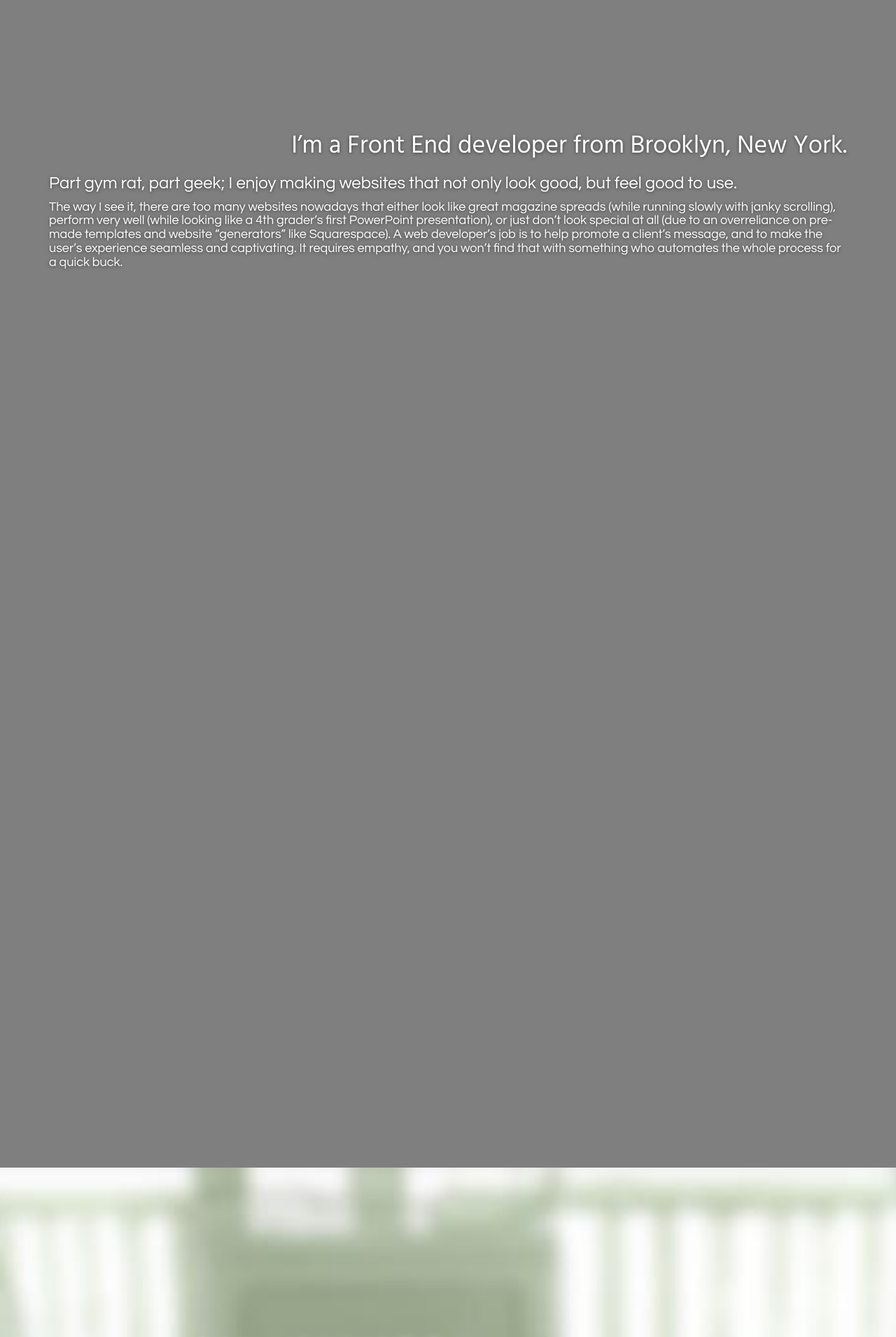
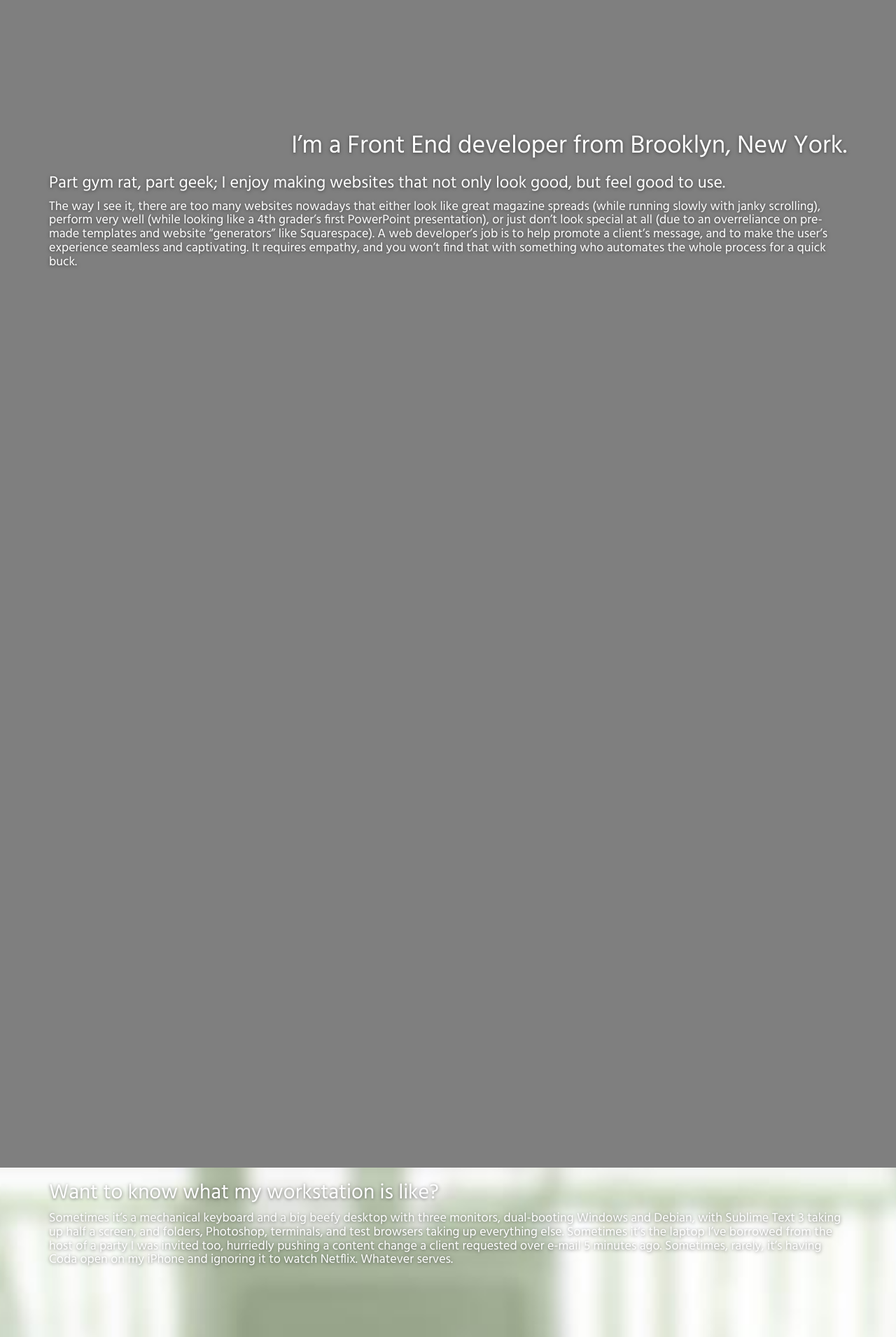
Before and after one commit to NoteMakoti/notemakoti.github.io, a Jekyll site: the page built from about.html, in a window 1280 px wide. Shown: the part 1104-3014 px from the top of the page at 70% size. Built offline with Jekyll 4.4.1, drawn with Linux system fonts in a browser that asks for light colours.

Commit message:
layout update

```diff
--- a/_includes/head.html
+++ b/_includes/head.html
@@ -22,8 +22,7 @@
     <meta name="description" content="{% if page.excerpt %}{{ page.excerpt | strip_html | strip_newlines | truncate: 160 }}{% else %}{{ site.description }}{% endif %}">
     <link rel="stylesheet" href="{{ " /css/font-awesome.min.css " | prepend: site.baseurl }}">
     <link rel="stylesheet" href="{{ " /css/bootstrap.min.css " | prepend: site.baseurl }}">
-    <link rel="stylesheet" href="{{ " /css/main.css " | prepend: site.baseurl }}">
+    <link rel="stylesheet" href="{{ " /css/main.min.css " | prepend: site.baseurl }}">
     <link rel='stylesheet' href='http://fonts.googleapis.com/css?family=Hind' type='text/css'>
-    <link rel='stylesheet' href='http://fonts.googleapis.com/css?family=Questrial' type='text/css'>
     <link rel="canonical" href="{{ page.url | replace:'index.html','' | prepend: site.baseurl | prepend: site.url }}">
     <link rel="alternate" type="application/rss+xml" title="{{ site.title }}" href="{{ " /feed.xml " | prepend: site.baseurl | prepend: site.url }}" />
--- a/css/main.css
+++ b/css/main.css
@@ -1,22 +1,18 @@
-html,
-body {
+  html, body {
   width: auto !important;
   overflow-x: hidden !important;
 }
-
 #container {
   height: 100%;
 }
-
 @media (max-width: 979px) {
   body {
-        padding-top: 0px;
+    padding-top: 0;
   }
 }
-
 #footer {
   height: 8vh;
-    margin: 0px;
+  margin: 0;
   bottom: 0;
   width: 100%;
   color: #FFF;
@@ -24,52 +20,34 @@
   display: flex;
   align-items: center;
 }
-
-.about-glow1 {}
-
-.about-glow2 {
-    color: #000000;
+.glow {
   text-shadow: 1px 1px 2px grey, 0 0 0.8em white;
 }
-
-.about-glow3 {
-    text-shadow: 1px 1px 2px grey, 0 0 1em white;
+.page-content div {
+  font-family: 'Hind', sans-serif;
 }
-
-.page-content div {
-    font-family: 'Questrial', sans-serif;
-}
-
-.post-content,
-.post-header {
+.post-content, .post-header {
   margin: 10px;
 }
-
 .post-list {
   margin: 0;
 }
-
 .nav {
   font-family: 'Hind', sans-serif;
 }
-
 .navbar {
-    margin-bottom: 0px;
-    border-radius: 0px;
+  margin-bottom: 0;
+  border-radius: 0;
 }
-
 .navbar-brand {
   color: #FFF;
 }
-
 .navbar-wrapper {
   background: #1f1e1d;
 }
-
 .topbot {
   background-color: #141415;
 }
-
 video#bgv {
   position: fixed;
   right: 0;
@@ -80,7 +58,6 @@
   height: auto;
   z-index: -100;
 }
-
 #intro {
   position: relative;
   width: 100%;
@@ -89,12 +66,11 @@
   background-image: -o-linear-gradient(rgba(0, 0, 0, 0.50), rgba(0, 0, 0, 0.50));
   background-image: linear-gradient(rgba(0, 0, 0, 0.50), rgba(0, 0, 0, 0.50));
   z-index: 0;
-    padding: 0px;
-    margin: 0px;
+  padding: 0;
+  margin: 0;
   display: flex;
   align-items: center;
 }
-
 #profile {
   background: url(../img/pixelcity.png) 50% 0 fixed;
   background-size: cover;
@@ -104,35 +80,20 @@
   position: relative;
   padding: 8vh 0;
 }
-
-h1,
-h2 {
+h1, h2, h3, h4 {
   font-family: 'Hind', sans-serif;
 }
-
-h3,
-h4 {
-    font-family: 'Questrial', sans-serif;
-}
-
 h1.headline {
   position: relative;
   Up: 20px;
 }
-
 #home {
   background: url(../img/messyroomblur.jpg) 50% 0 fixed;
   background-size: cover;
   min-height: 100vh;
   width: 100%;
   position: relative;
-    padding: 8vh 0;
 }
-
-.home-dark {
-    background-color: rgba(0, 0, 0, 0.8);
-}
-
 #about {
   background: url(../img/footer_lodyas.png) 50% 0 fixed;
   height: auto;
@@ -143,31 +104,21 @@
   color: #fff;
   padding: 7vh 0;
 }
-/* TESTING TESTING*/
 
-<style type="text/css"> a,
-a:focus,
-a:hover,
-a:visited {
+a, a:focus, a:hover, a:visited {
   color: #FFF;
 }
-
-.btn-default,
-.btn-default:hover,
-.btn-default:focus {
+.btn-default, .btn-default:hover, .btn-default:focus {
   color: #333;
   text-shadow: none;
   background-color: #fff;
   border: 1px solid #fff;
 }
-
-html,
-body {
+html, body {
   color: #fff;
   text-align: left;
   text-shadow: 0 1px 5px rgba(0, 0, 0, .5);
 }
-
 .site-wrapper {
   display: table;
   width: 100%;
@@ -176,34 +127,27 @@
   -webkit-box-shadow: inset 0 0 100px rgba(0, 0, 0, .5);
   box-shadow: inset 0 0 100px rgba(0, 0, 0, .5);
 }
-
 .site-wrapper-inner {
   display: table-cell;
   vertical-align: top;
 }
-
 .cover-container {
   margin-right: auto;
   margin-left: auto;
 }
-
 .inner {
   padding: 30px;
 }
-
 .masthead-brand {
   margin-top: 10px;
   margin-bottom: 10px;
 }
-
 .masthead-nav > li {
   display: inline-block;
 }
-
 .masthead-nav > li + li {
   margin-left: 20px;
 }
-
 .masthead-nav > li > a {
   padding-right: 0;
   padding-left: 0;
@@ -213,20 +157,14 @@
   color: rgba(255, 255, 255, .75);
   border-bottom: 2px solid transparent;
 }
-
-.masthead-nav > li > a:hover,
-.masthead-nav > li > a:focus {
+.masthead-nav > li > a:hover, .masthead-nav > li > a:focus {
   background-color: transparent;
   border-bottom-color: rgba(255, 255, 255, .25);
 }
-
-.masthead-nav > .active > a,
-.masthead-nav > .active > a:hover,
-.masthead-nav > .active > a:focus {
+.masthead-nav > .active > a, .masthead-nav > .active > a:hover, .masthead-nav > .active > a:focus {
   color: #fff;
   border-bottom-color: #fff;
 }
-
 @media (min-width: 768px) {
   .masthead-brand {
     float: left;
@@ -235,7 +173,6 @@
     float: right;
   }
 }
-
 #contact {
   background: url(../img/sunnybeach.jpg) 50% 0 fixed;
   background-size: cover;
@@ -246,21 +183,20 @@
   padding: 15vh 0;
   color: #1f1e1d;
 }
-
+#contact > a:link{
+  color: #1f1e1d;
+}
 .cover {
   padding: 0 20px;
 }
-
 .cover .btn-lg {
   padding: 10px 20px;
   font-weight: bold;
 }
-
 .mastfoot {
   color: #999;
   color: rgba(255, 255, 255, .5);
 }
-
 @media (min-width: 768px) {
   .masthead {
     position: fixed;
@@ -273,12 +209,8 @@
   .site-wrapper-inner {
     vertical-align: middle;
   }
-    .masthead,
-    .mastfoot,
-    @media (min-width: 992px) {
-        .masthead,
-        .mastfoot,
-        .cover-container {
+  .masthead, .mastfoot, @media (min-width: 992px) {
+    .masthead, .mastfoot, .cover-container {
       width: 700px;
     }
   }
@@ -290,7 +222,6 @@
     width: 100%;
     text-align: center;
   }
-
   .hovereffect {
     width: 100%;
     height: 100%;
@@ -300,7 +231,6 @@
     text-align: center;
     cursor: default;
   }
-
   .hovereffect .overlay {
     width: 100%;
     height: 100%;
@@ -308,20 +238,17 @@
     overflow: hidden;
     top: 0;
     left: 0;
-  background-color: rgba(75,75,75,0.7);
+    background-color: rgba(75, 75, 75, 0.7);
     -webkit-transition: all 0.4s ease-in-out;
     transition: all 0.4s ease-in-out;
   }
-
   .hovereffect:hover .overlay {
     background-color: rgba(48, 152, 157, 0.4);
   }
-
   .hovereffect img {
     display: block;
     position: relative;
   }
-
   .hovereffect h2 {
     text-transform: uppercase;
     color: #fff;
@@ -336,13 +263,11 @@
     -webkit-transition: all 0.4s ease-in-out;
     transition: all 0.4s ease-in-out;
   }
-
   .hovereffect:hover h2 {
     -webkit-transform: translateY(5px);
     -ms-transform: translateY(5px);
     transform: translateY(5px);
   }
-
   .hovereffect a.info {
     display: inline-block;
     text-decoration: none;
@@ -359,7 +284,6 @@
     transition: all 0.4s ease-in-out;
     font-weight: normal;
   }
-
   .hovereffect:hover a.info {
     opacity: 1;
     filter: alpha(opacity=100);
@@ -367,7 +291,14 @@
     -ms-transform: scale(1);
     transform: scale(1);
   }
-
   .hovereffect a.info:hover {
     box-shadow: 0 0 5px #fff;
   }
+
+.home-overlay{
+  background-color: rgba(0, 0, 0, 0.7);
+  height: 100vh;
+}
+.home-container{
+  padding: 8vh 0;
+}
```
Also changed, not shown: css/darmody.css (+2 -15 lines), index.html (+18 -15 lines), css/darmody.min.css (added), css/main.min.css. Lines whose indentation alone changed are shown as unchanged.
